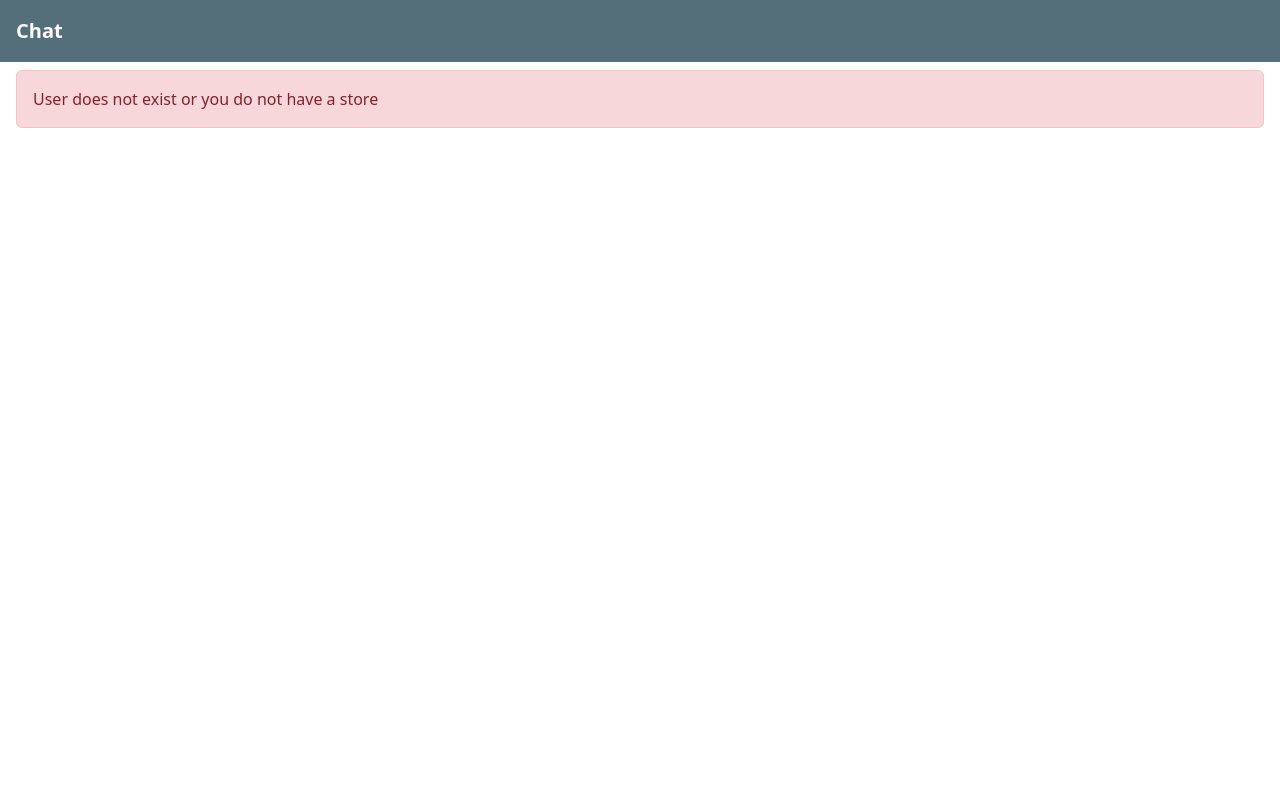
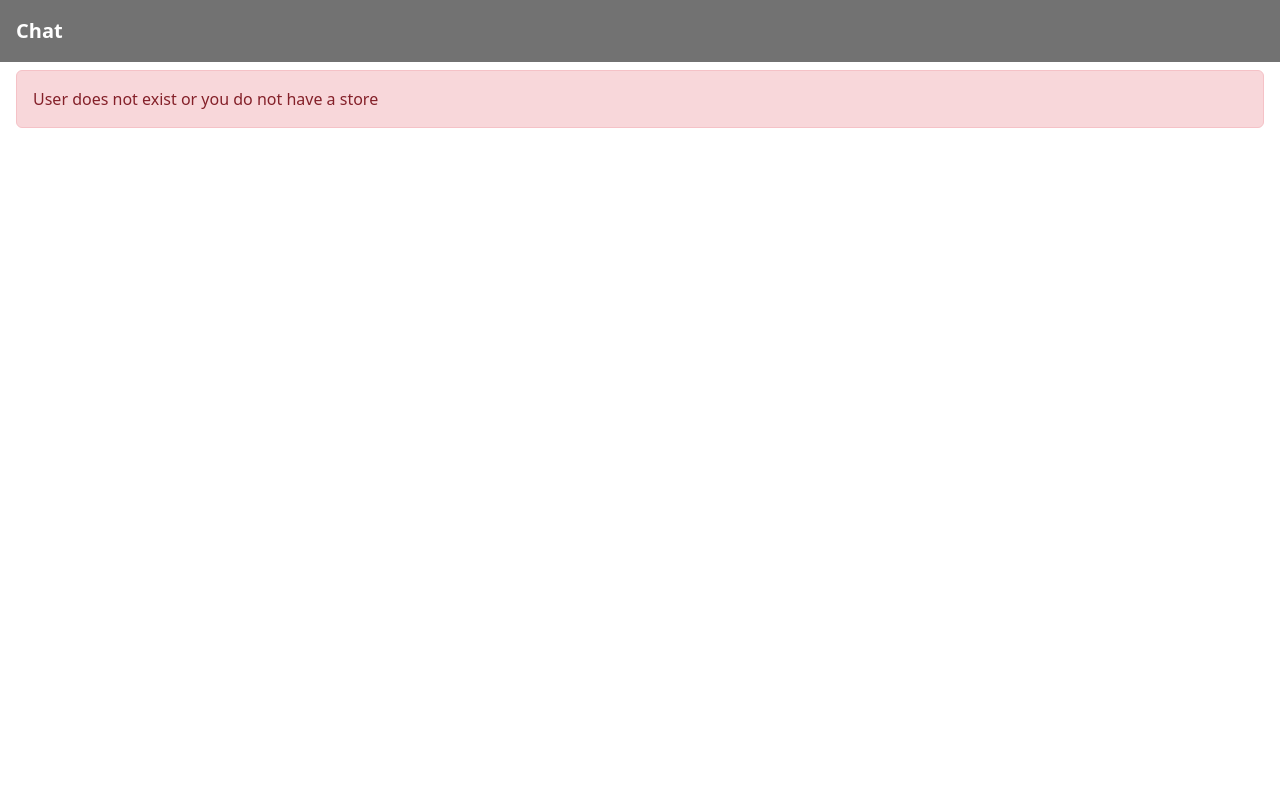
Before and after one commit to PBPF05/jajan-id, a Django app: page /chat/user/3 in a window 1280 px wide. Run offline with Django 4.2, Linux system fonts and the light colour scheme; a user stored in the database is signed in; data comes from the database, SQL or seed files in the repository; data that the repository does not hold is empty.

Commit message:
Update styling to theme

```diff
--- a/chat/templates/chat.html
+++ b/chat/templates/chat.html
@@ -7,12 +7,12 @@
 {% endblock meta %}
 
 {% block content %}
-<div class="w-100 d-flex flex-row" style="height: 100vh; background-color: #29434e;">
+<div class="w-100 d-flex flex-row" style="height: 100vh; background-color: #545454;">
 
   <input id="sidebar-toggle" class="sidebar-toggle" type="checkbox" />
   <label for="sidebar-toggle" class="{% if not channel %}force{% endif %}" id="sidebar">
     <div class="d-flex flex-column align-items-stretch flex-shrink-0 h-100">
-      <div class="p-3 fs-5 fw-semibold text-white" style="background-color: #546e7a;">
+      <div class="p-3 fs-5 fw-semibold text-white bg-header">
         <span>Chat</span>
       </div>
 
@@ -54,7 +54,7 @@
 
   {% if channel %}
   <div class="d-flex flex-column align-items-stretch h-100 flex-grow-1">
-    <div class="d-flex align-items-center mb-3 mb-md-0 me-md-auto text-white text-decoration-none w-100 p-3 gap-2" style="background-color: #546e7a;">
+    <div class="d-flex align-items-center mb-3 mb-md-0 me-md-auto text-white text-decoration-none w-100 p-3 gap-2 bg-header">
       <label for="sidebar-toggle" class="sidebar-toggle">
         <span></span>
         <span></span>
--- a/static/css/chat.css
+++ b/static/css/chat.css
@@ -9,7 +9,7 @@ input.sidebar-toggle {
   margin-bottom: 5px;
   position: relative;
 
-  background: #cdcdcd;
+  background: #545454;
   border-radius: 3px;
 }
 
@@ -61,7 +61,11 @@ input.sidebar-toggle:checked + #sidebar {
 }
 
 .chat-item.me {
-  background-color: greenyellow;
+  background-color: #ffb942;
   margin-right: 0;
   margin-left: auto;
 }
+
+.bg-header {
+  background-color: #727272;
+}
```
